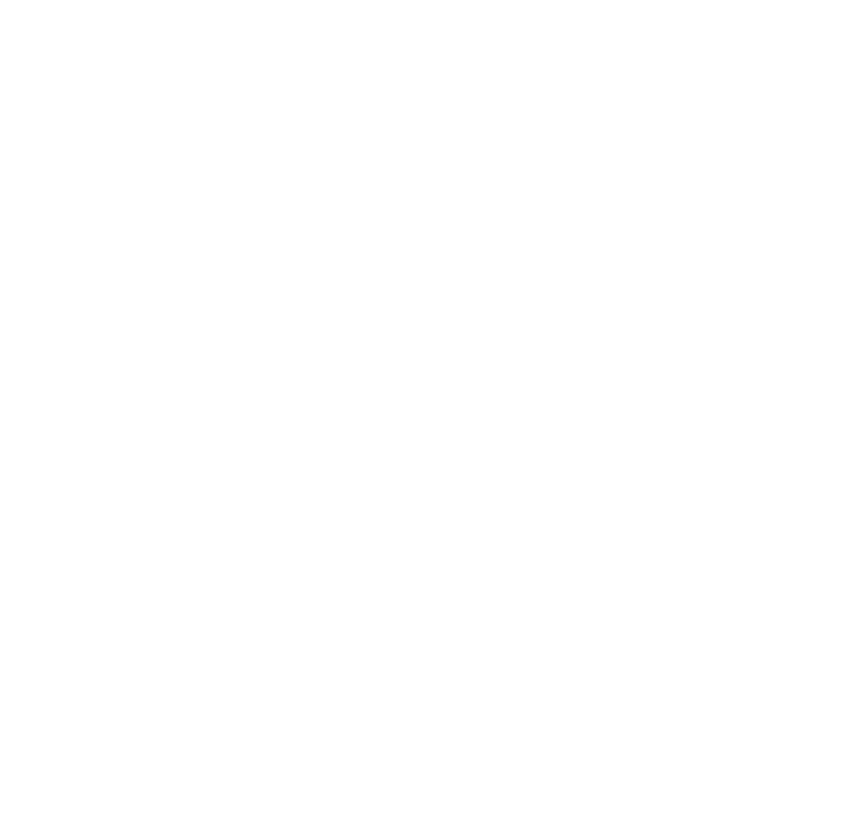
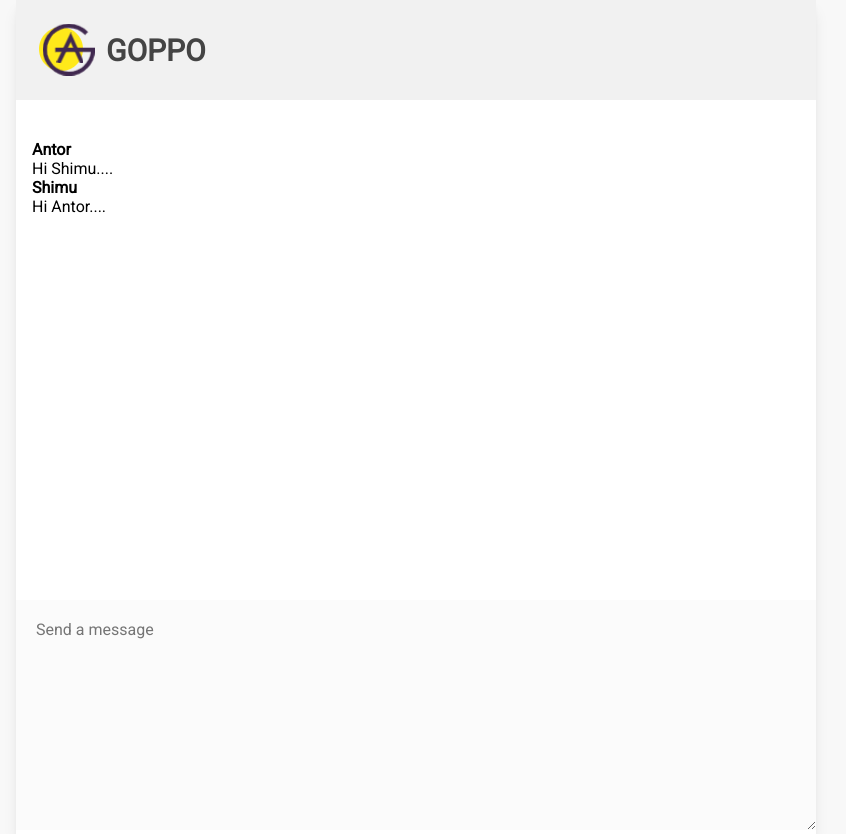
Before and after one commit to antor10655gh/Goppo-ChatApp, a website: page index.html in a window 1280 px wide. Shown: the whole page, without its empty margins (224-1070 px from the left). Before the commit the page ends 800 px from the top, so only its background shows below. Drawn offline with Linux system fonts and the light colour scheme.

Commit message:
add some change index file

```diff
--- a/index.html
+++ b/index.html
@@ -5,9 +5,33 @@
     <meta http-equiv="X-UA-Compatible" content="IE=edge" />
     <meta name="viewport" content="width=device-width, initial-scale=1.0" />
     <title>Goppo chat app</title>
-    <link rel="stylesheet" href="./public/style.css" />
+    <link rel="stylesheet" href="/style.css" />
   </head>
   <body>
-    <script src="./public/client.js"></script>
+    <section class="chat-wrapper">
+      <div class="logo">
+        <img src="/logo.png" alt="logo" />
+        <h1>Goppo</h1>
+      </div>
+      <div class="message-area">
+        <div class="incoming message">
+          <h4>Antor</h4>
+          <p>Hi Shimu....</p>
+        </div>
+        <div class="outgoing message">
+          <h4>Shimu</h4>
+          <p>Hi Antor....</p>
+        </div>
+      </div>
+      <div>
+        <textarea
+          id="textarea"
+          cols="30"
+          rows="10"
+          placeholder="Send a message"
+        ></textarea>
+      </div>
+    </section>
+    <script src="/client.js"></script>
   </body>
 </html>
--- a/public/style.css
+++ b/public/style.css
@@ -0,0 +1,56 @@
+@import url('https://fonts.googleapis.com/css2?family=Roboto&display=swap');
+
+* {
+  margin: 0;
+  padding: 0;
+  box-sizing: border-box;
+  font-family: 'Roboto', sans-serif;
+}
+
+body {
+  display: flex;
+  justify-content: center;
+  align-items: center;
+  min-height: 100vh;
+  background: #f8f8f8;
+}
+
+section.chat-wrapper {
+  width: 800px;
+  max-width: 90%;
+  background: #fff;
+  box-shadow: 0 10px 15px -3px rgba(0, 0, 0, 0.1),
+    0 4px 6px -2px rgba(0, 0, 0, 0.05);
+}
+
+.logo {
+  display: flex;
+  align-items: center;
+  background: #f1f1f1;
+  padding: 20px;
+}
+
+.logo h1 {
+  text-transform: uppercase;
+  font-size: 30px;
+  color: #444;
+  margin-left: 10px;
+}
+
+.message-area {
+  height: 500px;
+  padding: 16px;
+  display: flex;
+  flex-direction: column;
+  overflow-y: auto;
+  padding-top: 40px;
+}
+
+textarea {
+  width: 100%;
+  padding: 20px;
+  border: none;
+  font-size: 16px;
+  outline: none;
+  background: #fbfbfb;
+}
--- a/server.js
+++ b/server.js
@@ -8,6 +8,8 @@ http.listen(PORT, () => {
   console.log(`Listening on port ${PORT}`);
 });
 
+app.use(express.static(__dirname + '/public'));
+
 app.get('/', (req, res) => {
-  res.send('Hello World!');
+  res.sendFile(__dirname + '/index.html');
 });
```
Also changed, not shown: public/logo.png (added).
